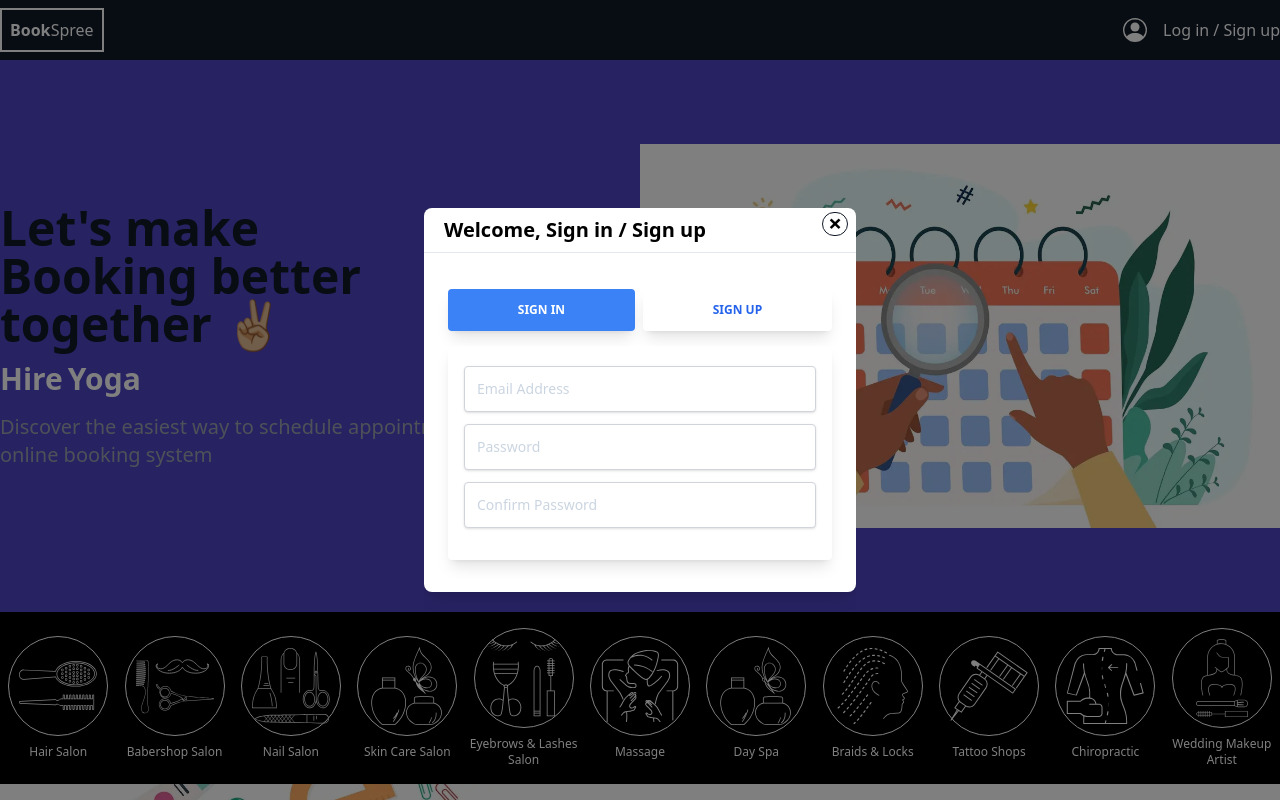
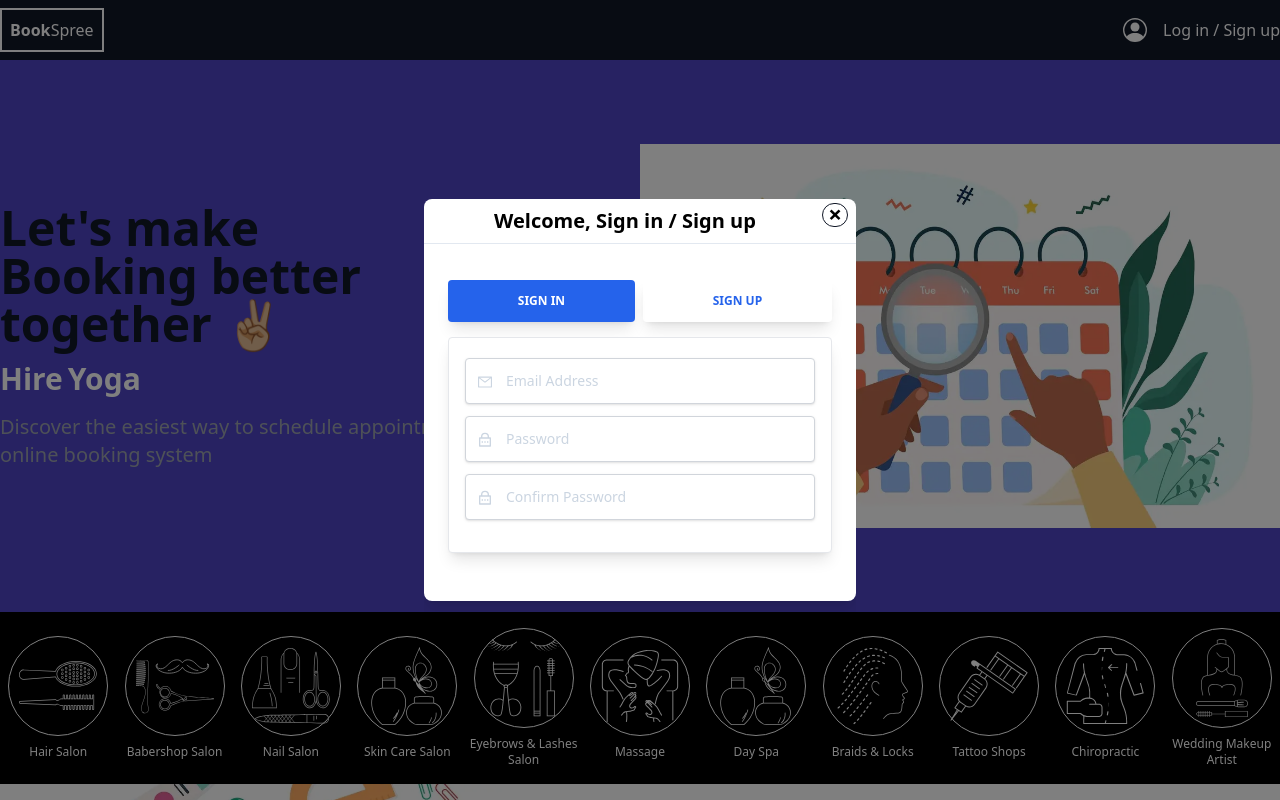
Before and after one commit to BisiDavi/square-booking, a Next.js app: page / in a window 1280 px wide. Both pictures are taken after a click on the button "Log in / Sign up". Shown: the top 800 px of the page. Built offline with nearby package versions, Linux system fonts and the light colour scheme.

Commit message:
modal updated

```diff
--- a/components/Form/AuthForm.tsx
+++ b/components/Form/AuthForm.tsx
@@ -9,6 +9,7 @@ export function SignupForm() {
           key={`${formElement.type}-${index}`}
           placeholder={formElement.placeholder}
           type={formElement.type}
+          icon={formElement.icon}
         />
       ))}
     </form>
@@ -23,6 +24,7 @@ export function SigninForm() {
           key={`${formElement.type}-${index}`}
           placeholder={formElement.placeholder}
           type={formElement.type}
+          icon={formElement.icon}
         />
       ))}
     </form>
--- a/components/Input.tsx
+++ b/components/Input.tsx
@@ -1,5 +1,7 @@
+import { displayFormIcons } from "@/lib/displayFormIcons";
+
 interface Props {
-  icon?: JSX.Element;
+  icon?: string;
   placeholder: string;
   type: string;
   onChange?: () => void;
@@ -12,16 +14,16 @@ export default function Input({
   type = "text",
 }: Props) {
   return (
-    <div className="relative flex w-full flex-wrap items-stretch mb-3">
+    <div className="relative flex w-full flex-wrap items-center items-stretch mb-3">
       {icon && (
-        <span className="z-10 h-full leading-snug font-normal absolute text-center text-slate-300 absolute bg-transparent rounded text-base items-center justify-center w-8 pl-3 py-3">
-          {icon}
+        <span className="z-10 h-full mb-0 leading-snug font-normal absolute text-center text-slate-300 absolute bg-transparent rounded text-base items-center justify-center w-8 pl-3 py-3 pt-4">
+          {displayFormIcons(icon)}
         </span>
       )}
       <input
         type={type}
         placeholder={placeholder}
-        className="px-3 py-3 border border-gray-300 placeholder-slate-300 text-slate-600 relative bg-white bg-white rounded text-sm shadow outline-none focus:outline-none focus:ring w-full"
+        className="px-3 py-3 border border-gray-300 placeholder-slate-300 text-slate-600 relative bg-white bg-white rounded text-sm shadow outline-none focus:outline-none focus:ring w-full pl-10"
         onChange={onChange}
       />
     </div>
--- a/components/Modal/index.tsx
+++ b/components/Modal/index.tsx
@@ -1,5 +1,4 @@
 import { PropsWithChildren } from "react";
-
 
 interface Props {
   title?: string;
@@ -23,11 +22,11 @@ export default function Modal({
           >
             <div className="relative w-auto my-6 mx-auto max-w-3xl">
               {/*content*/}
-              <div className="border-0 z-40 h-96 rounded-lg shadow-lg relative flex flex-col w-full bg-white outline-none focus:outline-none">
+              <div className="border-0 z-40  rounded-lg shadow-lg relative flex flex-col w-full bg-white outline-none focus:outline-none">
                 {/*header*/}
                 {title && (
                   <div className="flex items-start justify-between px-5 py-2 border-b border-solid border-slate-200 rounded-t">
-                    <h3 className="text-xl mr-4 pb-0 mb-0 font-semibold">
+                    <h3 className="text-xl flex mx-auto text-center mr-4 pb-0 mb-0 font-semibold">
                       {title}
                     </h3>
                     <button
--- a/components/Tab/TabItem.tsx
+++ b/components/Tab/TabItem.tsx
@@ -7,7 +7,7 @@ interface Props {
 
 export default function TabItem({ setOpenTab, openTab, index, text }: Props) {
   const tabActiveClassName =
-    openTab === index ? "bg-blue-500 text-white" : "text-blue-600";
+    openTab === index ? "bg-blue-600 text-white" : "text-blue-600";
   return (
     <li className="-mb-px mr-2 last:mr-0 flex-auto text-center">
       <a
--- a/components/Tab/index.tsx
+++ b/components/Tab/index.tsx
@@ -10,7 +10,6 @@ interface Props {
 
 export default function Tabs({ tabBody1, tabBody2, tabHeader }: Props) {
   const [openTab, setOpenTab] = useState(0);
-  console.log("openTab", openTab);
   return (
     <>
       <div className="flex flex-wrap w-96">
@@ -29,7 +28,7 @@ export default function Tabs({ tabBody1, tabBody2, tabHeader }: Props) {
               />
             ))}
           </ul>
-          <div className="relative flex flex-col min-w-0 break-words bg-white w-full mb-6 shadow-lg rounded">
+          <div className="relative flex flex-col min-w-0 break-words border border-gray-200 bg-white w-full mb-6 shadow-lg rounded">
             <div className="px-4 py-5 flex-auto">
               <div className="tab-content tab-space">
                 <div className={openTab === 0 ? "block" : "hidden"} id="link1">
--- a/json/auth-form.json
+++ b/json/auth-form.json
@@ -1,11 +1,15 @@
 {
   "signin": [
     { "placeholder": "Email Address", "type": "email", "icon": "email" },
-    { "placeholder": "Password", "type": "password", "icon": "passowrd" }
+    { "placeholder": "Password", "type": "password", "icon": "password" }
   ],
   "signup": [
     { "placeholder": "Email Address", "type": "email", "icon": "email" },
-    { "placeholder": "Password", "type": "password", "icon": "passowrd" },
-    { "placeholder": "Confirm Password", "type": "password" }
+    { "placeholder": "Password", "type": "password", "icon": "password" },
+    {
+      "placeholder": "Confirm Password",
+      "type": "password",
+      "icon": "password"
+    }
   ]
 }
--- /dev/null
+++ b/lib/displayFormIcons.tsx
@@ -0,0 +1,19 @@
+import { AiOutlineMail } from "react-icons/ai";
+import { RiLockPasswordLine } from "react-icons/ri";
+
+export function displayFormIcons(icon: string) {
+  switch (icon) {
+    case "email":
+      return <AiOutlineMail />;
+    case "password":
+      return <RiLockPasswordLine />;
+  }
+}
+
+interface Props {
+  icon: string;
+}
+
+export default function FormIcons({ icon }: Props) {
+  return <>{displayFormIcons(icon)}</>;
+}
--- a/package.json
+++ b/package.json
@@ -13,6 +13,7 @@
     "@reduxjs/toolkit": "^1.8.4",
     "@splidejs/react-splide": "^0.7.8",
     "axios": "^0.27.2",
+    "body-scroll-lock": "^4.0.0-beta.0",
     "cypress": "^10.4.0",
     "firebase": "^9.9.2",
     "next": "12.2.2",
```
Also changed, not shown: 1 other file (tests, documents, lock files or other folders).
